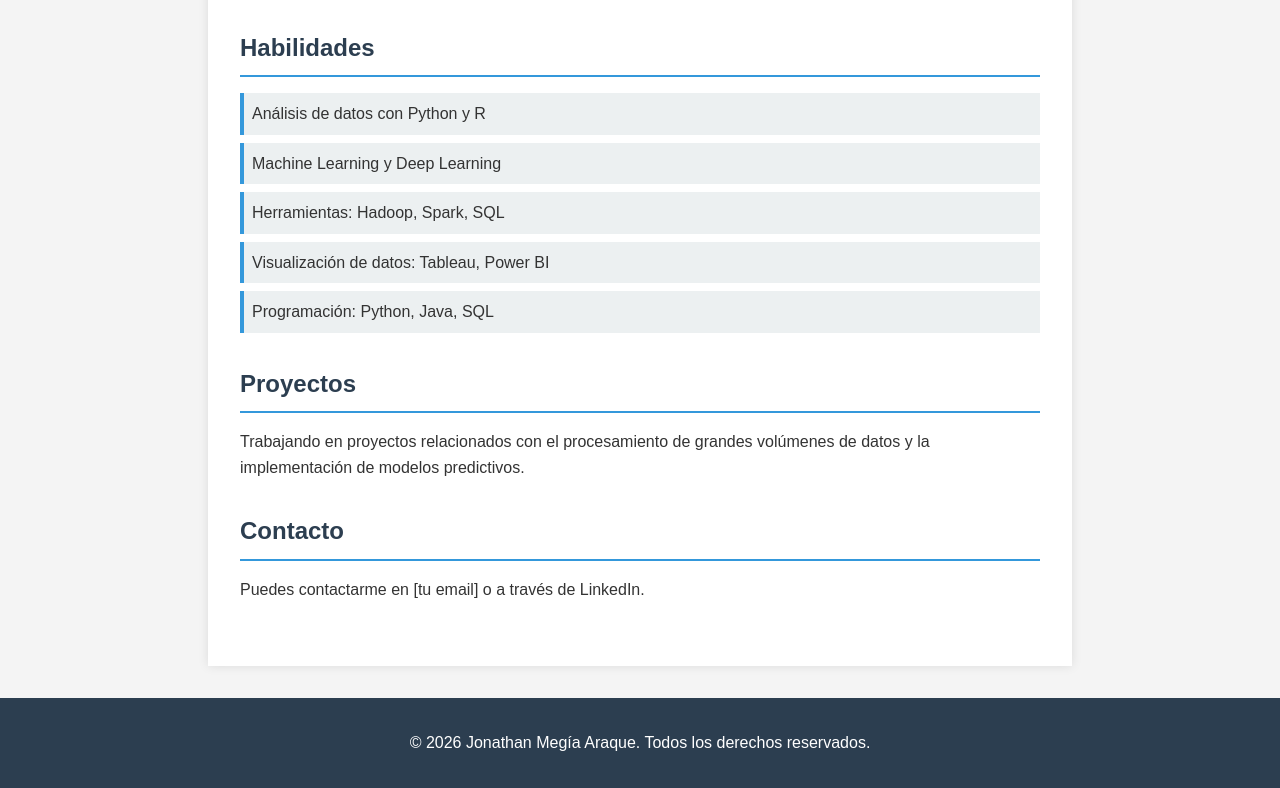
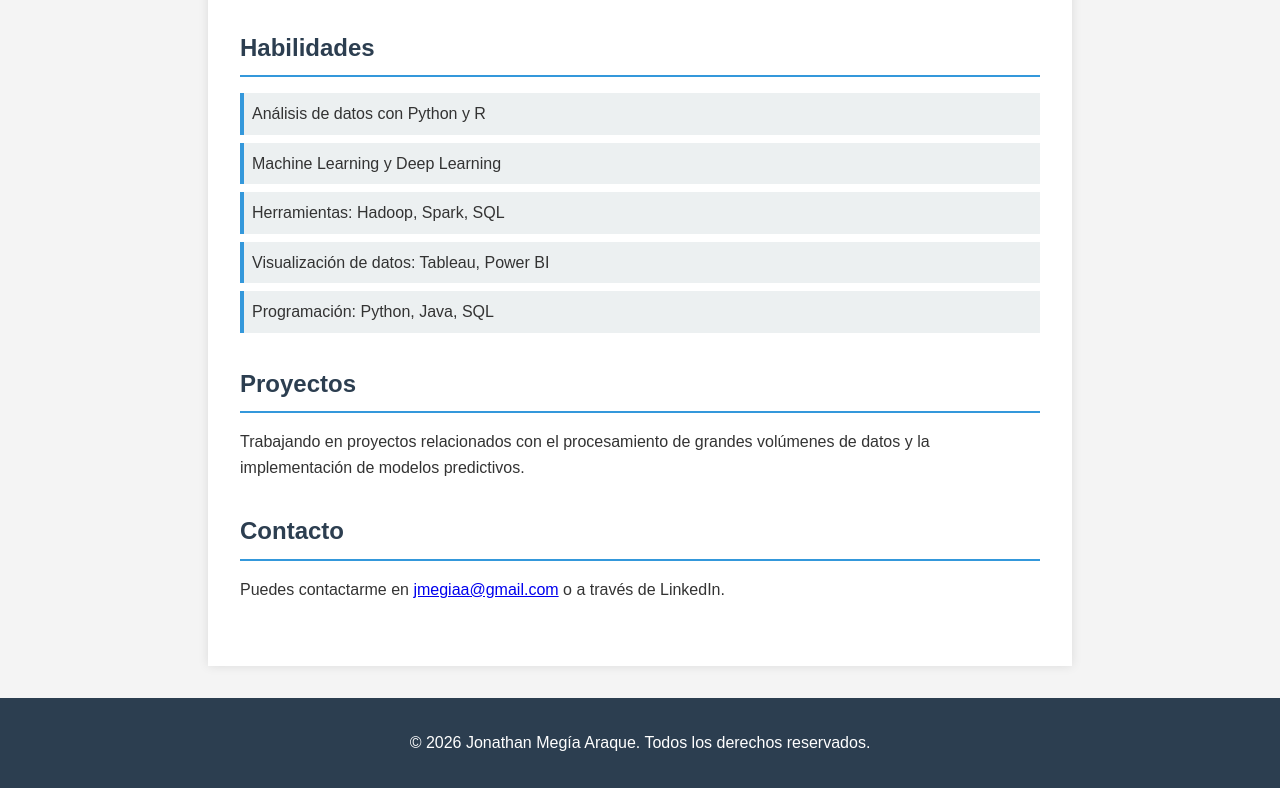
Before and after one commit to jmegiaa-hub/webjonathan, a plain HTML site: page index.html in a window 1280 px wide. Shown: the part 449-1237 px from the top of the page. Drawn offline with Linux system fonts and the light colour scheme.

Commit message:
inclusion de email

```diff
--- a/index.html
+++ b/index.html
@@ -35,7 +35,7 @@
         </section>
         <section id="contacto">
             <h2>Contacto</h2>
-            <p>Puedes contactarme en [tu email] o a través de LinkedIn.</p>
+            <p>Puedes contactarme en <a href="mailto:jmegiaa@gmail.com">jmegiaa@gmail.com</a> o a través de LinkedIn.</p>
         </section>
     </main>
     <footer>
```
